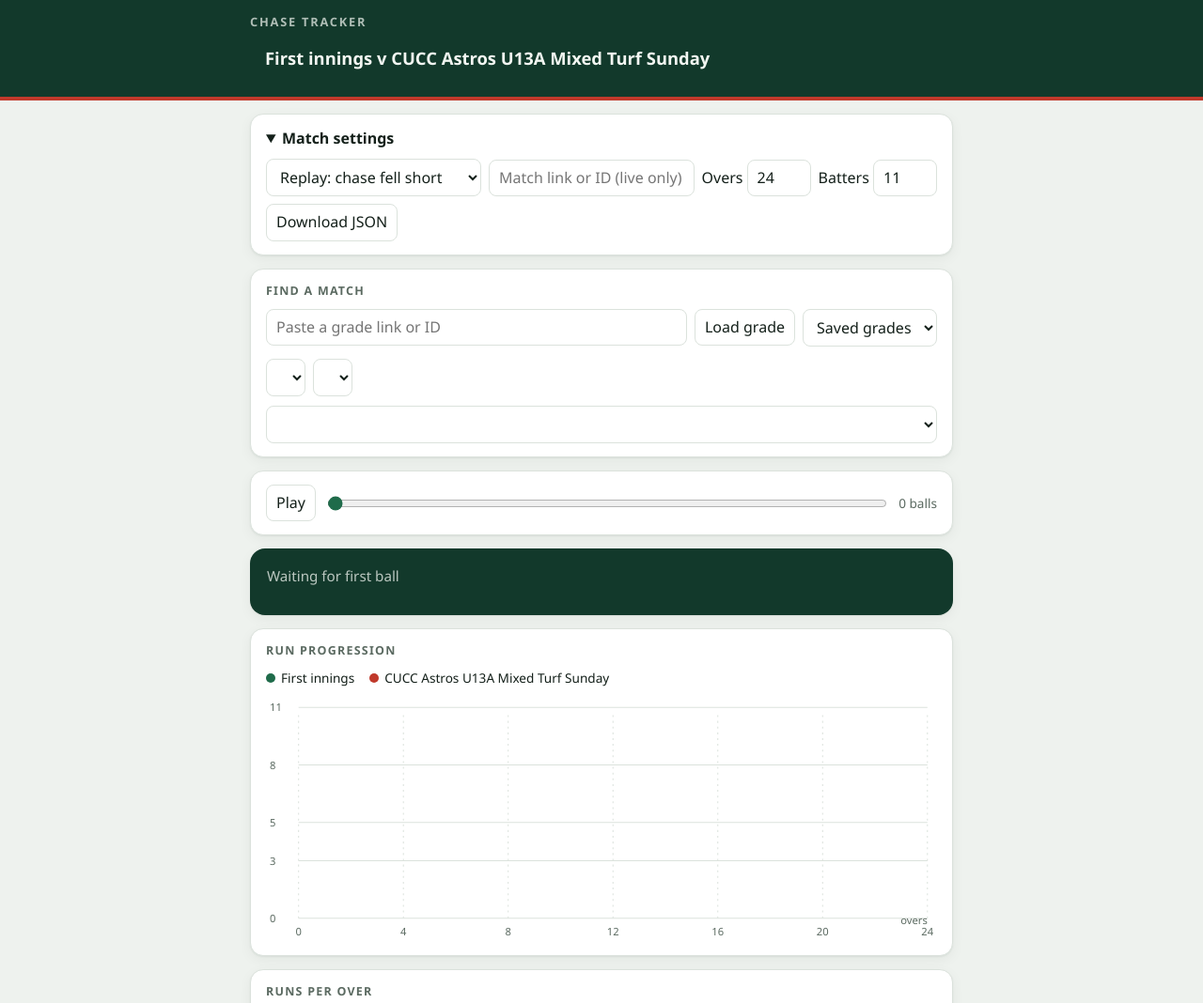
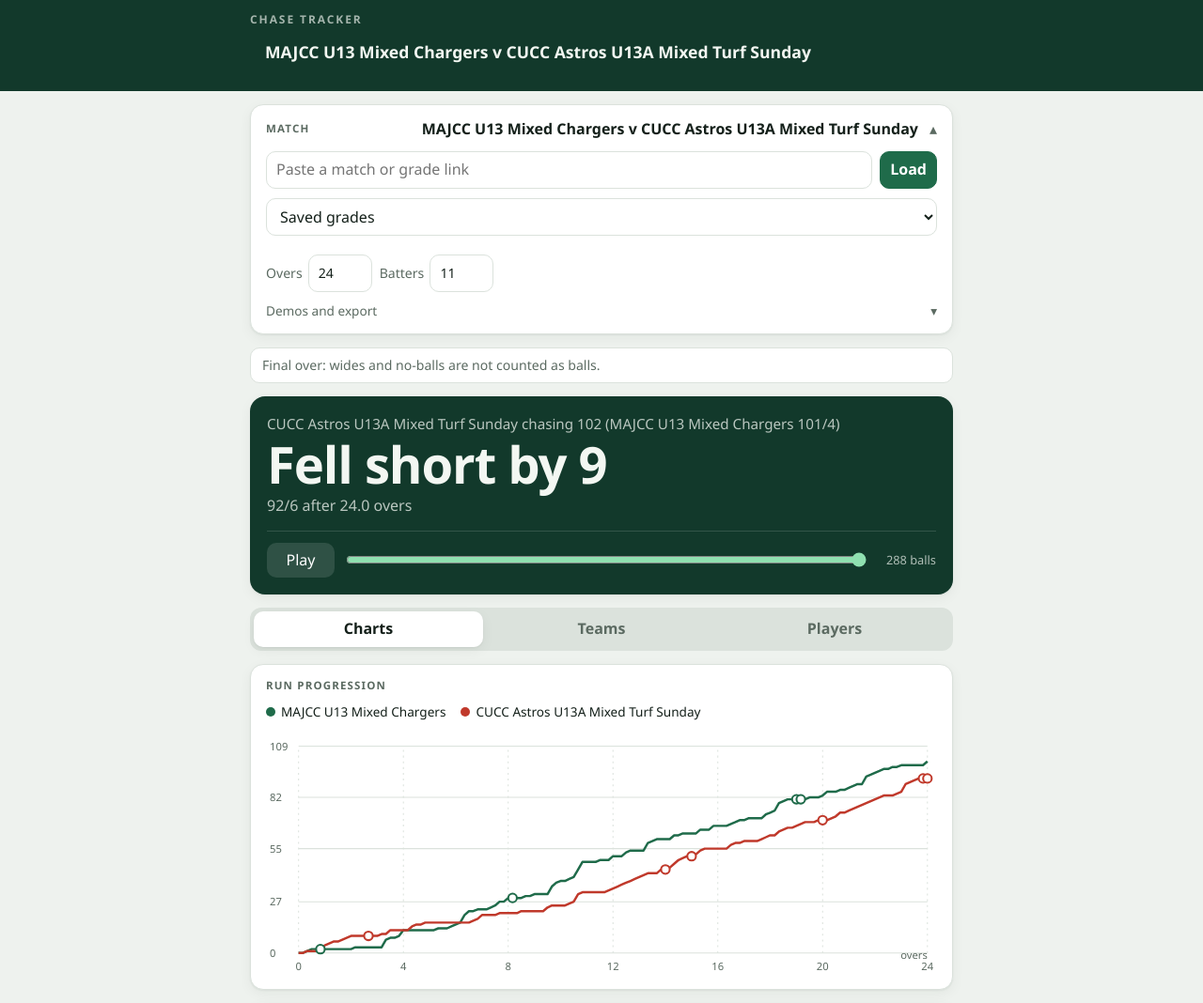
Before and after one commit to yonihersh-code/chase-tracker, a plain HTML site: page index.html in a window 1280 px wide. Shown: the top 1068 px of the page at 94% size. Drawn offline with Linux system fonts and the light colour scheme.

Commit message:
Update match settings and UI elements

```diff
--- a/index.html
+++ b/index.html
@@ -3,78 +3,100 @@
 <head>
 <meta charset="utf-8">
 <meta name="viewport" content="width=device-width, initial-scale=1">
+<meta name="theme-color" content="#12392b">
 <title>Chase tracker</title>
 <style>
 :root{--bg:#eef2ee;--ink:#14201a;--mute:#5b6a61;--card:#fff;--line:#dbe2dc;--a:#1f6b4a;--b:#c0392b;--hero:#12392b;--shadow:0 1px 2px rgba(20,32,26,.06),0 4px 14px rgba(20,32,26,.05)}
 @media(prefers-color-scheme:dark){:root{--bg:#0e1511;--ink:#e6ece7;--mute:#93a399;--card:#17201a;--line:#2a372e;--a:#6fc79a;--b:#ff8a80;--hero:#0b2a1f;--shadow:none}}
-*{box-sizing:border-box}
+*{box-sizing:border-box}[hidden]{display:none!important}
 body{margin:0;background:var(--bg);color:var(--ink);font:16px/1.45 "Avenir Next","Segoe UI",system-ui,sans-serif;font-variant-numeric:tabular-nums}
-.top{background:var(--hero);color:#f3f7f2;border-bottom:4px solid var(--b)}
-.top div{max-width:780px;margin:0 auto;padding:14px 16px}
-h1{font-size:.8rem;letter-spacing:.14em;text-transform:uppercase;margin:0;opacity:.7;font-weight:600}
-#vs{font-size:1.15rem;font-weight:700;margin-top:2px}
-main{max-width:780px;margin:0 auto;padding:14px 16px 40px;display:grid;gap:14px}
+.top{background:var(--hero);color:#f3f7f2}
+.top div{max-width:780px;margin:0 auto;padding:12px 16px 14px}
+h1{font-size:.75rem;letter-spacing:.16em;text-transform:uppercase;margin:0;opacity:.65;font-weight:600}
+#vs{font-size:1.1rem;font-weight:700;margin-top:2px}
+main{max-width:780px;margin:0 auto;padding:14px 16px 48px;display:grid;gap:14px}
+#t-charts,#t-teams,#t-players{display:grid;gap:14px}
 .card{background:var(--card);border:1px solid var(--line);border-radius:14px;padding:14px 16px;box-shadow:var(--shadow)}
-.card h2{font-size:.78rem;letter-spacing:.1em;text-transform:uppercase;color:var(--mute);margin:0 0 10px;font-weight:700}
-summary{cursor:pointer;font-weight:600}
-.bar{display:flex;flex-wrap:wrap;gap:8px;align-items:center;margin-top:10px}
-input,select,button{font:inherit;padding:7px 10px;border:1px solid var(--line);background:var(--card);color:var(--ink);border-radius:8px}
+.card h2{font-size:.72rem;letter-spacing:.1em;text-transform:uppercase;color:var(--mute);margin:0 0 10px;font-weight:700}
+summary{cursor:pointer;list-style:none}summary::-webkit-details-marker{display:none}
+.pick summary{display:flex;justify-content:space-between;align-items:center;gap:12px}
+.pick summary::after,.more summary::after{content:"\25BE";color:var(--mute)}
+details[open]>summary::after{content:"\25B4"}
+.more summary{display:flex;justify-content:space-between;font-size:.85rem;color:var(--mute)}
+.sl{font-size:.72rem;letter-spacing:.1em;text-transform:uppercase;color:var(--mute);font-weight:700}
+#psum{flex:1;text-align:right;font-weight:600;overflow:hidden;text-overflow:ellipsis;white-space:nowrap}
+.pbody{display:grid;gap:10px;margin-top:12px}
+.row{display:flex;flex-wrap:wrap;gap:8px;align-items:center}.row>*{min-width:0}
+input,select,button{font:inherit;min-height:40px;padding:6px 10px;border:1px solid var(--line);background:var(--card);color:var(--ink);border-radius:10px}
 button{cursor:pointer}button:focus-visible,input:focus-visible,select:focus-visible,summary:focus-visible{outline:2px solid var(--a);outline-offset:2px}
-#id{flex:1;min-width:200px}#lim,#bat{width:68px}
-#rp{display:none;gap:10px;align-items:center}#rp input[type=range]{flex:1;padding:0;accent-color:var(--a)}
-.hero{background:var(--hero);color:#f3f7f2;border-radius:16px;padding:18px 18px 16px;box-shadow:var(--shadow)}
+.pri{background:var(--a);color:#fff;border-color:var(--a);font-weight:600}
+.f{display:flex;align-items:center;gap:6px;font-size:.88rem;color:var(--mute)}
+#id{flex:1 1 220px}#lim,#bat{width:68px}#saved{flex:1 1 180px}#msel,#rsel,#tsel{flex:1 1 140px}#msel{flex-basis:100%}
+.note{font-size:.85rem;color:var(--mute);margin:0}
+.status{margin:0;padding:8px 12px;border-radius:10px;border:1px solid var(--line);background:var(--card);font-size:.88rem;color:var(--mute)}.status:empty{display:none}
+.hero{background:var(--hero);color:#f3f7f2;border-radius:16px;padding:18px;box-shadow:var(--shadow)}
 #head{opacity:.75;font-size:.95rem}
 .big{font-size:clamp(2.2rem,9vw,3.4rem);font-weight:800;letter-spacing:-.02em;line-height:1.05;margin:4px 0}
 #sub{opacity:.75}
-.chips{display:grid;grid-template-columns:repeat(auto-fit,minmax(120px,1fr));gap:8px;margin-top:14px}
+.chips{display:grid;grid-template-columns:repeat(auto-fit,minmax(120px,1fr));gap:8px;margin-top:14px}.chips:empty{display:none}
 .chip{background:rgba(255,255,255,.08);border-radius:10px;padding:8px 12px}
 .chip span{display:block;font-size:.7rem;letter-spacing:.08em;text-transform:uppercase;opacity:.7}
 .chip b{font-size:1.4rem}.hot{color:#ff9d92}.ok{color:#8fe0b0}
+#rp{display:none;gap:10px;align-items:center;margin-top:14px;padding-top:12px;border-top:1px solid rgba(255,255,255,.14)}
+#rp button{background:rgba(255,255,255,.12);color:#fff;border-color:transparent;min-height:36px;min-width:72px}
+#rp input[type=range]{flex:1;padding:0;min-height:0;border:0;background:none;accent-color:#8fe0b0}
+#pl{font-size:.8rem;opacity:.7;min-width:62px;text-align:right}
+.tabs{display:flex;gap:4px;background:var(--line);padding:4px;border-radius:12px}
+.tabs button{flex:1;border:0;background:transparent;color:var(--mute);font-weight:600;min-height:38px}
+.tabs button[aria-selected=true]{background:var(--card);color:var(--ink);box-shadow:var(--shadow)}
 .lg{display:flex;flex-wrap:wrap;gap:4px 16px;font-size:.85rem;margin-bottom:6px}
 .lg i{display:inline-block;width:10px;height:10px;border-radius:50%;margin-right:6px}
 svg{width:100%;height:auto;display:block}
 .seg{display:flex;gap:6px;flex-wrap:wrap;margin-bottom:10px}
+.seg button{min-height:34px;font-size:.88rem;border-radius:999px}
 .seg button[aria-pressed=true]{background:var(--a);color:#fff;border-color:var(--a)}
 .sc{overflow-x:auto}
 table{width:100%;border-collapse:collapse;font-size:.92rem}
-th,td{padding:6px 8px;text-align:right;white-space:nowrap;border-bottom:1px solid var(--line)}
-th:first-child,td:first-child{text-align:left}
+th,td{padding:7px 8px;text-align:right;white-space:nowrap;border-bottom:1px solid var(--line)}
+th:first-child,td:first-child{text-align:left;position:sticky;left:0;background:var(--card)}
 th{font-size:.72rem;letter-spacing:.06em;text-transform:uppercase;color:var(--mute);font-weight:600}
 td small{color:var(--mute)}
-h3{font-size:.95rem;margin:14px 0 4px}
-.note{font-size:.85rem;color:var(--mute)}
-#msel{flex:1 1 100%;min-width:0}
-#gid{flex:1;min-width:200px}
-@media(max-width:480px){.card{padding:12px}}
+h3{font-size:.95rem;margin:16px 0 4px}
+@media(max-width:480px){.card{padding:12px}.hero{padding:16px}}
 </style>
 </head>
 <body>
-<header class="top"><div><h1>Chase tracker</h1><div id="vs">Pick a replay or go live</div></div></header>
+<header class="top"><div><h1>Chase tracker</h1><div id="vs">Pick a match or try a demo</div></div></header>
 <main>
-<details class="card" open><summary>Match settings</summary>
-<div class="bar">
-  <select id="mode" aria-label="Mode">
-    <option value="fixtures/chase-fell-short.json">Replay: chase fell short</option>
-    <option value="fixtures/final-over-wide.json">Replay: wide in final over</option>
-    <option value="live">Live</option>
-  </select>
-  <input id="id" placeholder="Match link or ID (live only)" aria-label="Match ID">
-  <label>Overs <input id="lim" type="number" min="0" value="24" placeholder="none" title="Leave blank for no limit"></label>
-  <label>Batters <input id="bat" type="number" min="2" max="11" value="11"></label>
-  <button id="dl" type="button">Download JSON</button>
-</div></details>
-<section class="card"><h2>Find a match</h2>
-<div class="bar" style="margin-top:0"><input id="gid" placeholder="Paste a grade link or ID" aria-label="Grade link or ID"><button id="gbtn" type="button">Load grade</button><select id="saved" aria-label="Saved grades"></select></div>
-<p class="note" id="gmsg" aria-live="polite"></p>
-<div class="bar" id="gf" hidden><select id="rsel" aria-label="Round"></select><select id="tsel" aria-label="Team"></select></div>
-<div class="bar" id="gm" hidden><select id="msel" aria-label="Match"></select></div></section>
-<div id="rp" class="card"><button id="play">Play</button><input id="pos" type="range" min="0" value="0" aria-label="Replay position"><span id="pl" class="note"></span></div>
-<section class="hero" aria-live="polite"><div id="head"></div><div id="big" class="big"></div><div id="sub"></div><div class="chips" id="grid"></div></section>
-<section class="card"><h2>Run progression</h2><div class="lg"></div><svg id="worm" viewBox="0 0 700 260" role="img" aria-label="Runs by ball, both innings"></svg></section>
-<section class="card"><h2>Runs per over</h2><div class="lg"></div><svg id="mh" viewBox="0 0 700 164" role="img" aria-label="Runs per over, both innings"></svg></section>
-<section class="card"><h2>Team comparison</h2><div class="sc" id="cmp"></div><p class="note">Each column is that team's batting. Extras are what the bowling side gave away.</p></section>
-<section class="card"><h2>Players</h2><div class="seg" id="seg"></div><div class="sc" id="bat-t"></div><h3 id="bw-h"></h3><div class="sc" id="bwl-t"></div></section>
-<p class="note" id="msg"></p>
+<details class="card pick" id="pick" open>
+  <summary><span class="sl">Match</span><span id="psum">Choose a match</span></summary>
+  <div class="pbody">
+    <div class="row"><input id="id" placeholder="Paste a match or grade link" aria-label="Match or grade link"><button id="lbtn" class="pri" type="button">Load</button></div>
+    <div class="row"><select id="saved" aria-label="Saved grades"></select></div>
+    <div class="row" id="gf" hidden><select id="rsel" aria-label="Round"></select><select id="tsel" aria-label="Team"></select></div>
+    <div class="row" id="gm" hidden><select id="msel" aria-label="Match"></select></div>
+    <p class="note" id="gmsg" aria-live="polite"></p>
+    <div class="row"><label class="f">Overs <input id="lim" type="number" min="0" value="24" placeholder="none" title="Leave blank for no limit"></label><label class="f">Batters <input id="bat" type="number" min="2" max="11" value="11"></label></div>
+    <details class="more"><summary>Demos and export</summary>
+      <div class="row" style="margin-top:10px"><select id="mode" aria-label="Source">
+        <option value="fixtures/chase-fell-short.json">Demo: chase fell short</option>
+        <option value="fixtures/final-over-wide.json">Demo: wide in final over</option>
+        <option value="live">Live data</option></select>
+        <button id="dl" type="button">Download JSON</button></div>
+    </details>
+    <input id="gid" hidden aria-hidden="true"><button id="gbtn" type="button" hidden>Load grade</button>
+  </div>
+</details>
+<p class="status" id="msg" aria-live="polite"></p>
+<section class="hero" aria-live="polite"><div id="head"></div><div id="big" class="big"></div><div id="sub"></div><div class="chips" id="grid"></div>
+  <div id="rp"><button id="play" type="button">Play</button><input id="pos" type="range" min="0" value="0" aria-label="Replay position"><span id="pl"></span></div></section>
+<div class="tabs" role="tablist"><button role="tab" aria-selected="true" data-t="t-charts">Charts</button><button role="tab" aria-selected="false" data-t="t-teams">Teams</button><button role="tab" aria-selected="false" data-t="t-players">Players</button></div>
+<section id="t-charts">
+  <div class="card"><h2>Run progression</h2><div class="lg"></div><svg id="worm" viewBox="0 0 700 260" role="img" aria-label="Runs by ball, both innings"></svg></div>
+  <div class="card"><h2>Runs per over</h2><div class="lg"></div><svg id="mh" viewBox="0 0 700 164" role="img" aria-label="Runs per over, both innings"></svg></div>
+</section>
+<section id="t-teams" hidden><div class="card"><h2>Team comparison</h2><div class="sc" id="cmp"></div><p class="note" style="margin-top:8px">Each column is that team's batting. Extras are what the bowling side gave away.</p></div></section>
+<section id="t-players" hidden><div class="card"><h2>Players</h2><div class="seg" id="seg"></div><div class="sc" id="bat-t"></div><h3 id="bw-h"></h3><div class="sc" id="bwl-t"></div></div></section>
 </main>
 <script>
 const API='https://grassrootsapiproxy.cricket.com.au/scores/matches/';
@@ -133,7 +155,7 @@ function render(inns){
   const n1=nm(first)||'First innings',n2=I[1]?nm(I[1].battingTeamId)||'Chase':(oth(first)||'Chase');
   const span=limIn||Math.max(6,Math.ceil(Math.max(0,...S.map(x=>L(x).n))/6));
   const label=I.map((i,k)=>(nm(i.battingTeamId)||'Innings '+(k+1))+(I.length>2?(I.slice(0,k).some(j=>j.battingTeamId===i.battingTeamId)?' (2nd inns)':' (1st inns)'):''));
-  $('vs').textContent=T.length?`${n1} v ${n2}`:'Pick a replay or go live';
+  $('vs').textContent=T.length?`${n1} v ${n2}`:'Pick a match or try a demo';$('psum').textContent=T.length?`${n1} v ${n2}`:'Choose a match';
   let head='',big='',sub='',cells=[];
   const cell=(k,v,c='')=>cells.push(`<div class="chip"><span>${k}</span><b class="${c}">${v}</b></div>`);
   $('msg').textContent='';
@@ -264,13 +286,13 @@ async function load(){
         try{const j=await getJSON(API+id+'/balls?jsconfig=eccn%3Atrue');
           if(!j||!Array.isArray(j.innings))throw new Error('feed has no innings list (it returned: '+(j&&typeof j==='object'?Object.keys(j).join(', ')||'an empty object':String(j))+')');
           j.innings.forEach(i=>i.balls=i.balls||[]);const was=+$('pos').max,atEnd=+$('pos').value>=was;full=j;
-          const n=j.innings.reduce((t,i)=>t+i.balls.length,0);$('pos').max=n;setPos(atEnd?n:Math.min(+$('pos').value,n));$('msg').textContent='Updated '+new Date().toLocaleTimeString('en-AU')}
+          const n=j.innings.reduce((t,i)=>t+i.balls.length,0);$('pos').max=n;setPos(atEnd?n:Math.min(+$('pos').value,n));if(atEnd&&was===0)$('pick').open=false;$('msg').textContent='Updated '+new Date().toLocaleTimeString('en-AU')}
         catch(e){$('msg').textContent='Feed error: '+e.message+'. Showing last good data.'}};
       await go();poll=setInterval(go,60000);
     }else{
       full=await (await fetch(m)).json();
       const tot=full.innings.reduce((s,i)=>s+i.balls.length,0);
-      $('rp').style.display='flex';$('pos').max=tot;$('pos').value=0;setPos(0);
+      $('rp').style.display='flex';$('pos').max=tot;setPos(tot);
     }
   }catch(e){$('msg').textContent='Could not load: '+e.message}
 }
@@ -285,7 +307,11 @@ function takeLink(raw,fromBox){
   $('id').dataset.last=id;$('id').value=id;$('mode').value='live';load();
 }
 const gridGo=()=>{const v=$('gid').value;/\/match\//i.test(v)?takeLink(v,0):loadGrade(v)};
+$('lbtn').onclick=()=>{$('id').dataset.last='';takeLink($('id').value,1)};
 $('mode').onchange=load;
+document.querySelectorAll('.tabs button').forEach(b=>b.onclick=()=>{
+  document.querySelectorAll('.tabs button').forEach(x=>{const on=x===b;x.setAttribute('aria-selected',on);$(x.dataset.t).hidden=!on});ls.set('tab',b.dataset.t)});
+{const t=ls.get('tab','t-charts'),b=document.querySelector(`.tabs button[data-t="${t}"]`);if(b)b.click()}
 $('id').onchange=()=>takeLink($('id').value,1);
 $('id').addEventListener('paste',()=>setTimeout(()=>takeLink($('id').value,1),0));
 $('gid').addEventListener('paste',()=>setTimeout(gridGo,0));
```
